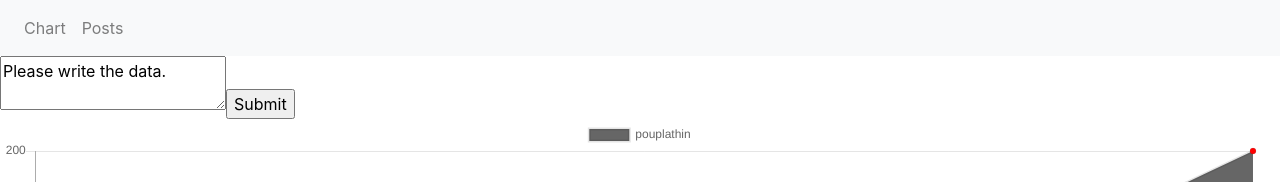
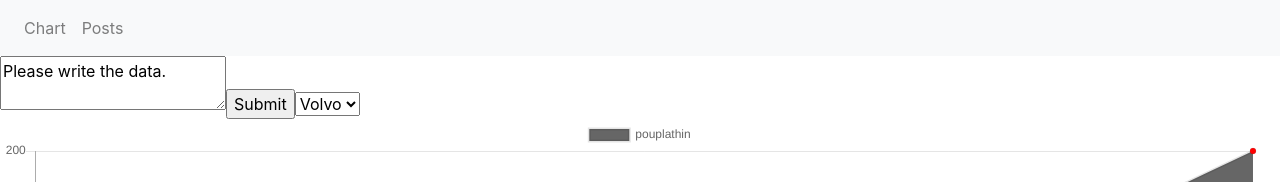
Before and after one commit to amradelata/chart, a React (Create React App) app: page / in a window 1280 px wide. Shown: the top 182 px of the page. Built offline with nearby package versions, Linux system fonts and the light colour scheme.

Commit message:
split my data with (,)

```diff
--- a/src/App.js
+++ b/src/App.js
@@ -1,7 +1,7 @@
 import React, {Component} from 'react';
 import './App.css';
 import Nav from './components/Nav'
-import Chart from './components/Chart'
+// import Chart from './components/Chart'
 
 class App extends Component {
   render() {
--- a/src/components/Chart.js
+++ b/src/components/Chart.js
@@ -1,5 +1,5 @@
 import React, { Component } from 'react';
-import { Bar, Line, Pie } from 'react-chartjs-2';
+import { Line } from 'react-chartjs-2';
 
 
 class Chart extends Component {
@@ -31,21 +31,12 @@ class Chart extends Component {
   }
 
    processData(e) {
-      //  alert('your data is: ' + this.state.value);
+      alert('your data is: ' + this.state.value);
       e.preventDefault();
-      var record_num = 1;  // or however many elements there are in each row
-      var allTextLines = this.state.value.split(/\r\n|\n/);
-      var entries = allTextLines[0].split(',');
-      var lines = [];
-
-      var headings = entries.splice(0,record_num);
-      while (entries.length>0) {
-          var tarr = [];
-          for (var j=0; j<record_num; j++) {
-              tarr.push(headings[j]+":"+entries.shift());
-          }
-          lines.push(tarr);
-      }
+      let record_num = 3;
+      let allTextLines = this.state.value.split(" ");
+      let lines = [];
+      lines.push(allTextLines)
       console.log(lines);
   }
 
@@ -58,6 +49,12 @@ class Chart extends Component {
           <form onSubmit={this.processData}>
             <textarea value={this.state.value} onChange={this.handleChange} />
             <input type="submit" value="Submit" />
+            <select id="cars">
+              <option value="volvo">Volvo</option>
+              <option value="saab">Saab</option>
+              <option value="opel">Opel</option>
+              <option value="audi">Audi</option>
+            </select>
           </form>
             <Line
               data={this.state.chartData}
--- a/src/components/posts.js
+++ b/src/components/posts.js
@@ -1,7 +1,7 @@
 import React, { Component } from "react";
 import axios from "axios";
-import post from "./post";
-import { BrowserRouter as Router, Route, Link } from "react-router-dom";
+// import post from "./post";
+import { BrowserRouter as  Link } from "react-router-dom";
 
 class home extends Component {
   state = {
```
